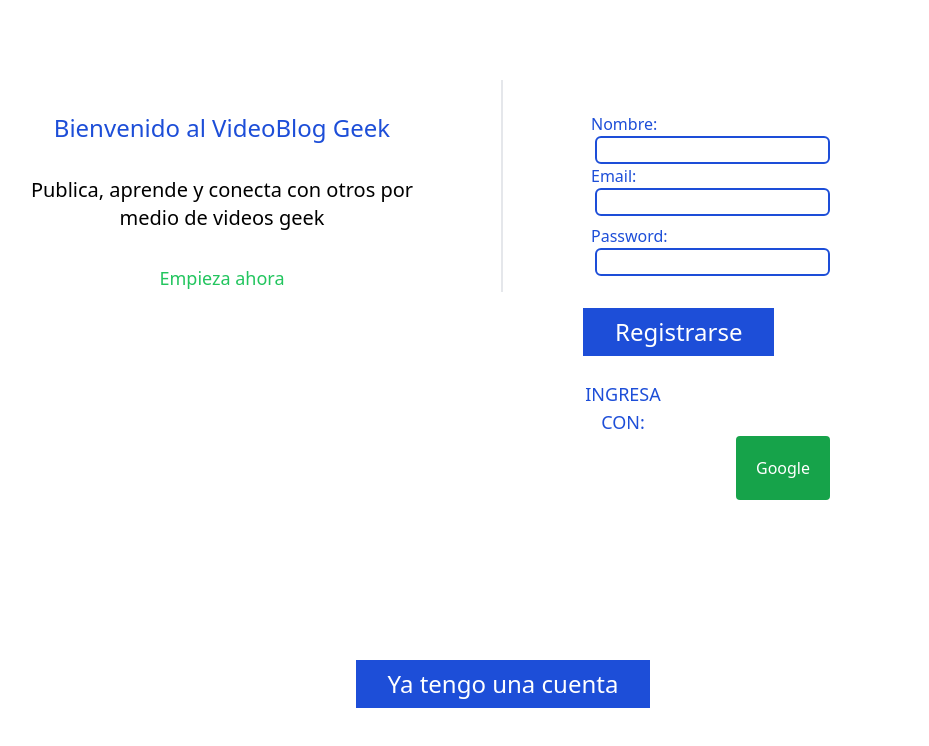
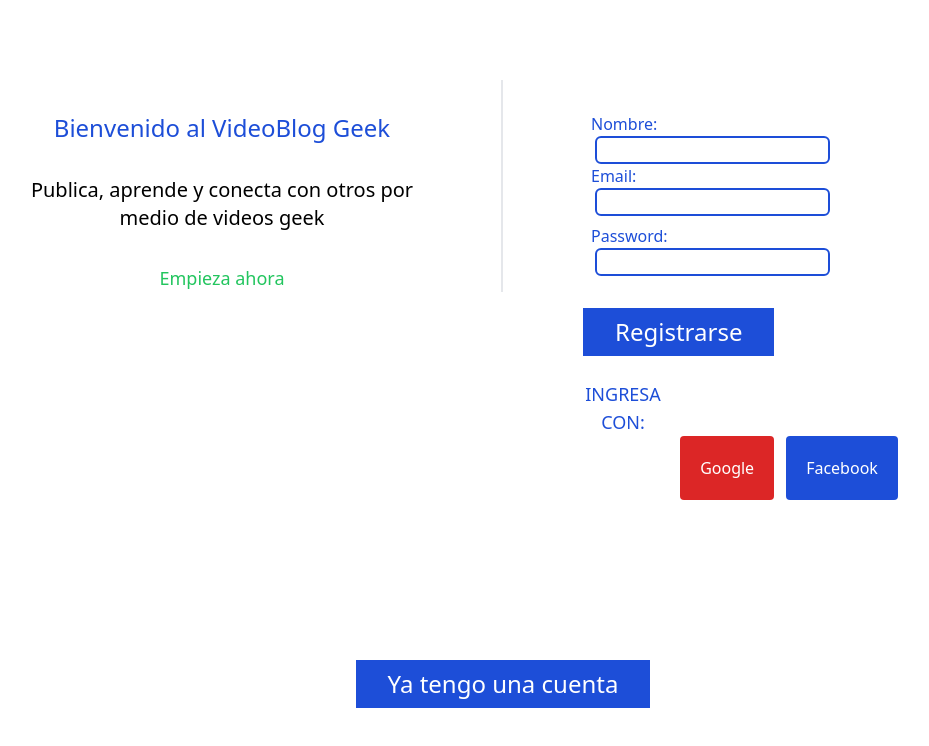
Before and after one commit to jlbousing/nextjs-firebase-practica, a Next.js app: page /register in a window 1280 px wide. Shown: the top 746 px of the page, without its empty margins (137-1066 px from the left). Built offline with nearby package versions, Linux system fonts and the light colour scheme; no server answers.

Commit message:
funcionalidad para autenticar con facebook

```diff
--- /dev/null
+++ b/components/FacebookAuthButton.js
@@ -0,0 +1,15 @@
+import React from 'react'
+
+export default function FacebookAuthButton(props) {
+  return (
+    <div>
+        <div className="bg-blue-700 text-white rounded p-5 cursor-pointer"
+            onClick={() => {
+                console.log("boton facebook")
+                props.action();
+            }}>
+            Facebook
+        </div>
+    </div>
+  )
+}
--- a/components/GoogleAuthButton.js
+++ b/components/GoogleAuthButton.js
@@ -1,12 +1,9 @@
 import React from 'react'
-import { faGoogle } from '@fortawesome/free-solid-svg-icons'
-import { FontAwesomeIcon } from '@fortawesome/react-fontawesome'
-
 
 export default function GoogleAuthButton(props) {
   return (
     <div>
-        <div className="bg-green-600 text-white rounded p-5 cursor-pointer"
+        <div className="bg-red-600 text-white rounded p-5 mx-3 cursor-pointer"
             onClick={() => {
                 console.log("boton google")
                 props.action();
--- a/firebase/firebaseAuth.jsx
+++ b/firebase/firebaseAuth.jsx
@@ -44,6 +44,14 @@ export const useFirebaseAuth = () => {
         })
     }
 
+    const signWithFacebook = () => {
+      let provider = new firebase.auth.FacebookAuthProvider();
+      firebase.auth().signInWithPopup(provider)
+        .then((result) => {
+            console.log("Usuario logeado con facebook auth ",result);
+      })
+    }
+
     const signOut = () =>
       firebase.auth().signOut().then(clear);
 
@@ -59,6 +67,7 @@ export const useFirebaseAuth = () => {
       signInWithEmailAndPassword,
       createUserWithEmailAndPassword,
       signOut,
-      signWithGoogle
+      signWithGoogle,
+      signWithFacebook
     };
 }
--- a/pages/register.js
+++ b/pages/register.js
@@ -4,6 +4,7 @@ import { useAuth } from '../AuthUserProvider';
 import Alert from '../components/Alert';
 import Link from 'next/link';
 import GoogleAuthButton from '../components/GoogleAuthButton';
+import FacebookAuthButton from '../components/FacebookAuthButton';
 
 export default function Register() {
 
@@ -17,7 +18,8 @@ export default function Register() {
     const {
         createUserWithEmailAndPassword,
         signOut,
-        signWithGoogle
+        signWithGoogle,
+        signWithFacebook
      } = useAuth();
 
 
@@ -152,6 +154,9 @@ export default function Register() {
                         <GoogleAuthButton
                             action={signWithGoogle}
                         />
+                        <FacebookAuthButton
+                            action={signWithFacebook}
+                         />
                      </div>
                 </div>
 
```
